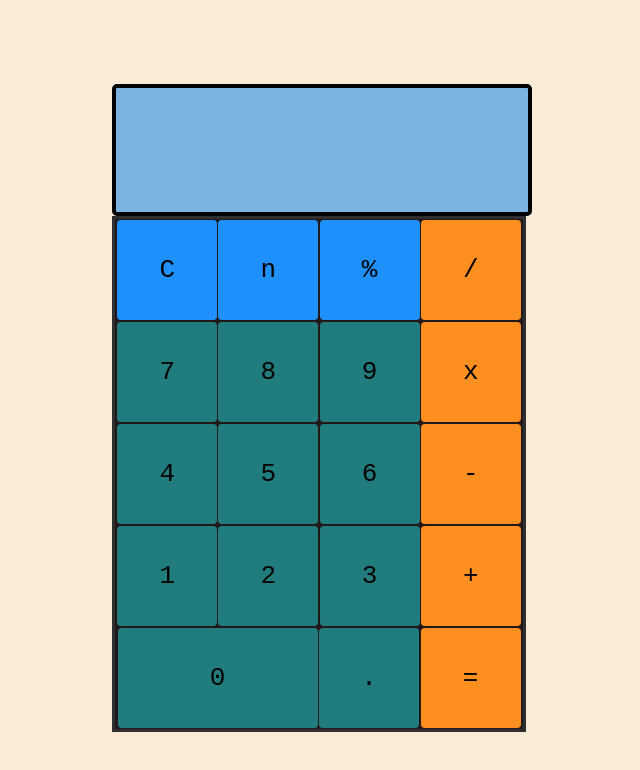
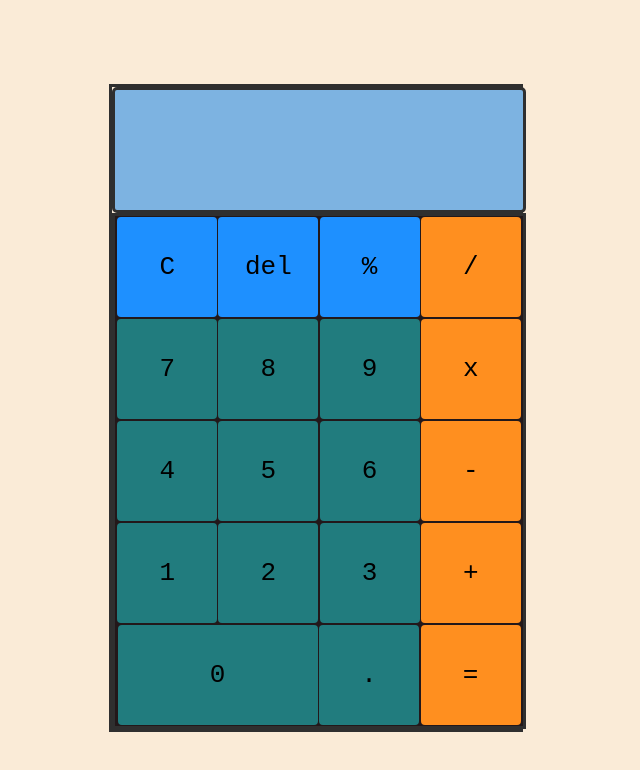
Before and after one commit to Marselllniiboyy/Calculator, a plain HTML site: page index.html in a window 1280 px wide. Shown: the whole page, without its empty margins (324-964 px from the left). Drawn offline with Linux system fonts and the light colour scheme.

Commit message:
ALL done

```diff
--- a/index.html
+++ b/index.html
@@ -12,7 +12,7 @@
       <div id="number">
         <div>
           <button id="c" value="c" class="btn-blue">C</button>
-          <button class="btn-blue">n</button>
+          <button class="btn-blue" value="del">del</button>
           <button class="btn-blue">%</button>
           <button id="/" value="/">/</button>
         </div>
--- a/script.js
+++ b/script.js
@@ -56,14 +56,20 @@ btns.forEach((btn) => {
       if (value === "c") {
         display.innerHTML = "";
         expression = "";
+      } else if (value === "del") {
+        expression = expression.slice(0, -1);
+        display.innerHTML = expression;
       } else {
         if (/[+\-x/]/.test(expression.slice(-1)) && /[+\-x/]/.test(value)) {
           return;
+        }
+
+        if (expression === "0" && !/[+\-x/]/.test(value)) {
+          expression = value;
         } else {
           expression += value;
-          display.innerHTML = expression;
-          console.log(expression);
         }
+        display.innerHTML = expression;
       }
     }
   });
--- a/style.css
+++ b/style.css
@@ -7,7 +7,9 @@ body {
 }
 
 main {
-  max-width: fit-content;
+  padding: 0;
+  min-width: 200px;
+  border: 3px solid #2F2F2F;
 }
 
 #display {
@@ -16,10 +18,9 @@ main {
   width: 100%;
   display: flex;
   flex-wrap: wrap;
-  border: 4px solid;
+  border: 3.5px solid #2F2F2F;
   border-radius: 5px;
   font-size: x-large;
-  padding: 2px 2px;
 }
 
 #number {
```
